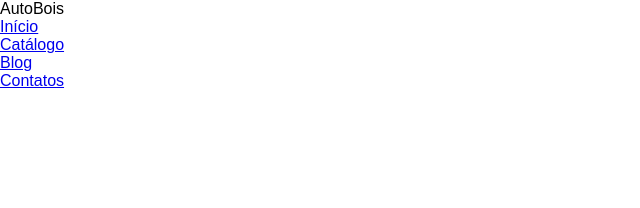
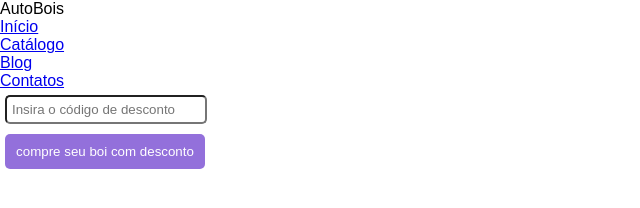
Before and after one commit to thomas-almeida/InterfaceClones, a plain HTML site: page index.html in a window 1280 px wide. Shown: the whole page, without its empty margins (0-640 px from the left). Drawn offline with Linux system fonts and the light colour scheme.

Commit message:
Implementando butaum fodãaum

```diff
--- a/assets/css/button.css
+++ b/assets/css/button.css
@@ -1 +1,24 @@
 /* Gordo */
+#btncupom{
+    border: none;
+    background-color: mediumpurple;
+    cursor: pointer;
+    margin: 5px;
+    padding: 10px;
+    border-radius: 5px;
+    color: white;
+    width: 200px;
+}
+
+#btncupom:hover{
+    background-color: transparent;
+    border: 1px solid mediumpurple;
+    color: mediumpurple;
+}
+
+#txt {
+    margin: 5px;
+    width: 188px;
+    border-radius:5px ;
+    padding: 5px;
+}
--- a/index.html
+++ b/index.html
@@ -35,6 +35,15 @@
 
             <!--Gordo-->
             <!--Botão-->
+            <div id="cupom-area">
+                <input id="txt" type="text" placeholder="Insira o código de desconto">
+                <br>
+
+                <button id="btncupom">
+                    compre seu boi com desconto
+                </button>
+
+            </div>
 
         </div>
 
```
